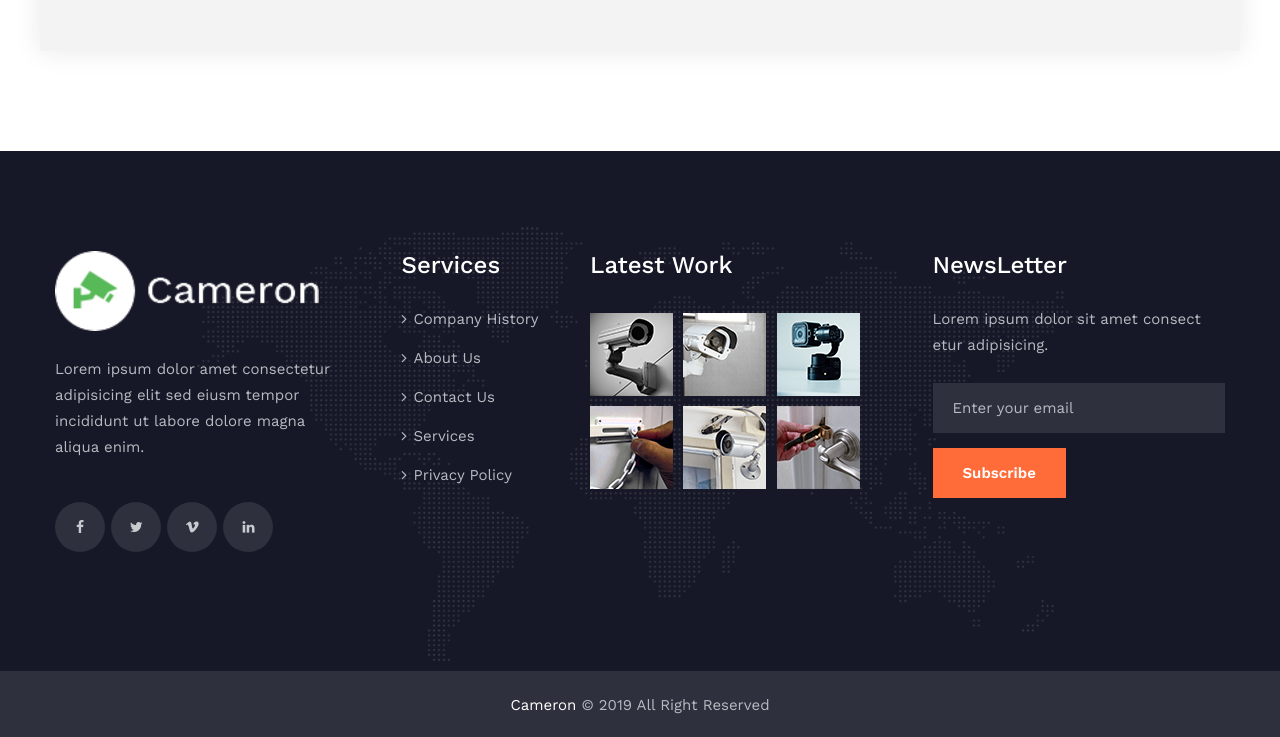
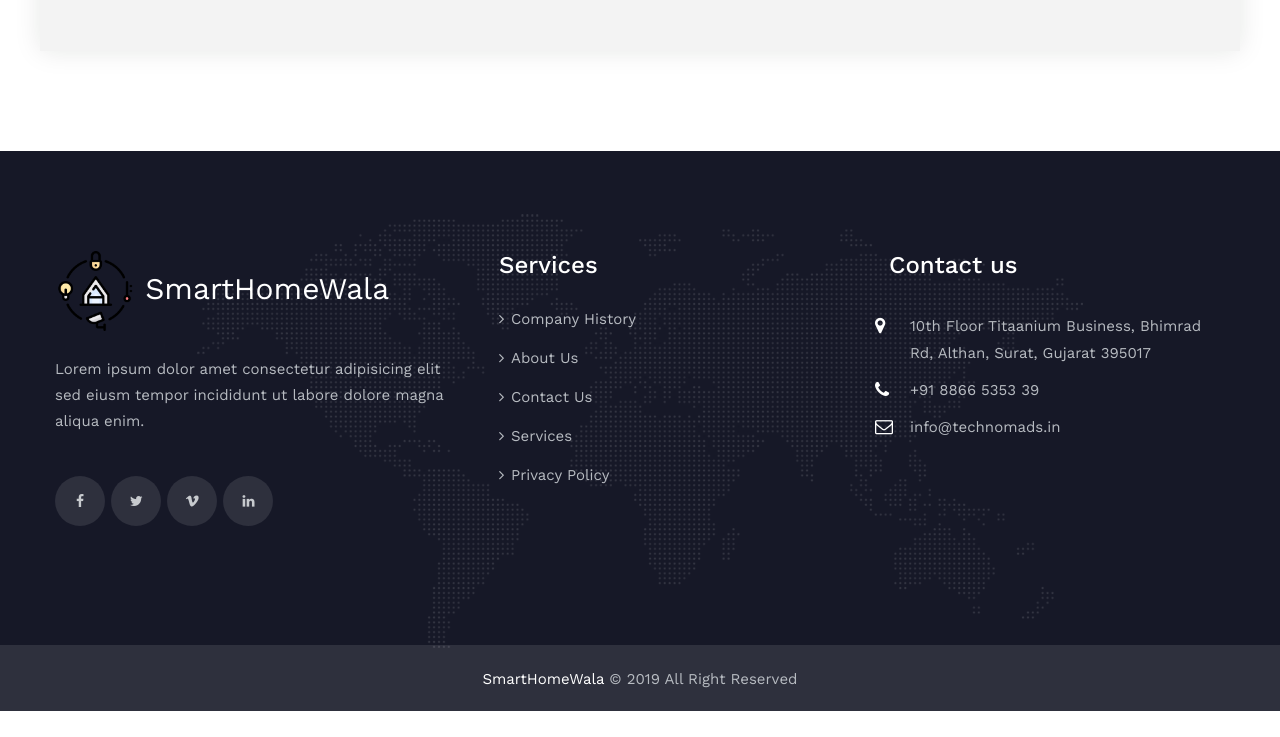
Before and after one commit to Jiyaranka/smarthomewala, a plain HTML site: page products.html in a window 1280 px wide. Shown: the part 2711-3448 px from the top of the page. After the commit the page ends 3422 px from the top, so only its background shows below. Drawn offline with nearby package versions, Linux system fonts and the light colour scheme; files whose address does not match are found by name.

Commit message:
Add files via upload

```diff
--- a/products.html
+++ b/products.html
@@ -710,21 +710,21 @@
 				</div>
 			</section>
 
-			<footer class="site-footer">
+			<footer class="site-footer" id="footer">
 					<div class="main-footer">
 						<div class="container">
 							<div class="row no-gutters">
-							<div class="col-lg-3 col-md-6">
+								<div class="col-lg-4 col-md-6">
 									<div class="footer-widget about-widget">
-									<a href="index-2.html" class="footer-logo">
+										<a href="index.html" class="footer-logo">
 											<img
-											src="images/resources/footer-logo-1-1.png"
-											alt="awesome image"
-										/>
+												src="images/smart-home-logo.png"
+												alt="smartHomewala logo"
+											/> SmartHomeWala
 										</a>
 										<p>
-										Lorem ipsum dolor amet consectetur adipisicing elit sed
-										eiusm tempor incididunt ut labore dolore magna aliqua enim.
+											Lorem ipsum dolor amet consectetur adipisicing elit sed eiusm tempor
+											incididunt ut labore dolore magna aliqua enim.
 										</p>
 										<div class="social-block">
 											<a href="#"><i class="fa fa-facebook-f"></i></a>
@@ -737,7 +737,7 @@
 									<!-- /.footer-widget -->
 								</div>
 								<!-- /.col-lg-3 -->
-							<div class="col-lg-3 col-md-6">
+								<div class="col-lg-4 col-md-6">
 									<div class="footer-widget links-widget">
 										<div class="footer-widget-title">
 											<h3>Services</h3>
@@ -754,87 +754,24 @@
 									</div>
 									<!-- /.footer-widget -->
 								</div>
-							<!-- /.col-lg-3 -->
-							<div class="col-lg-3 col-md-6">
-								<div class="footer-widget works-widget">
+
+								<!-- /.col-lg-4 -->
+								<div class="col-lg-4 col-md-6">
+										<div class="footer-widget links-widget">
 												<div class="footer-widget-title">
-										<h3>Latest Work</h3>
+														<h3>Contact us</h3>
 													</div>
-									<!-- /.footer-widget-title -->
-									<div class="gallery-wrapper clearfix">
-										<div class="single-gallery-item">
-											<a href="#"
-												><img
-													src="images/resources/footer-work-1-1.png"
-													alt="awesome image"
-											/></a>
-										</div>
-										<!-- /.single-gallery-item -->
-										<div class="single-gallery-item">
-											<a href="#"
-												><img
-													src="images/resources/footer-work-1-2.png"
-													alt="awesome image"
-											/></a>
-										</div>
-										<!-- /.single-gallery-item -->
-										<div class="single-gallery-item">
-											<a href="#"
-												><img
-													src="images/resources/footer-work-1-3.png"
-													alt="awesome image"
-											/></a>
-										</div>
-										<!-- /.single-gallery-item -->
-										<div class="single-gallery-item">
-											<a href="#"
-												><img
-													src="images/resources/footer-work-1-4.png"
-													alt="awesome image"
-											/></a>
-										</div>
-										<!-- /.single-gallery-item -->
-										<div class="single-gallery-item">
-											<a href="#"
-												><img
-													src="images/resources/footer-work-1-5.png"
-													alt="awesome image"
-											/></a>
-										</div>
-										<!-- /.single-gallery-item -->
-										<div class="single-gallery-item">
-											<a href="#"
-												><img
-													src="images/resources/footer-work-1-6.png"
-													alt="awesome image"
-											/></a>
-										</div>
-										<!-- /.single-gallery-item -->
-									</div>
-									<!-- /.gallery-wrapper -->
-								</div>
-								<!-- /.footer-widget -->
-							</div>
-							<!-- /.col-lg-3 -->
-							<div class="col-lg-3 col-md-6">
-								<div class="footer-widget newsletter-widget">
-									<div class="footer-widget-title">
-										<h3>NewsLetter</h3>
-									</div>
-									<!-- /.footer-widget-title -->
-									<form action="#" class="newsletter-form">
-										<p>
-											Lorem ipsum dolor sit amet consect <br />
-											etur adipisicing.
-										</p>
-										<input type="text" placeholder="Enter your email" />
-										<button type="submit">Subscribe</button>
-									</form>
-									<!-- /.newsletter-form -->
+											</div><!-- /.footer-widget-title -->
+										<div class="footer-contact">
+											<ul>
+											<li class="location"><a href="https://goo.gl/maps/nExkiWVrYxzR69466">10th Floor Titaanium Business, Bhimrad Rd, Althan, Surat, Gujarat 395017</a></li>
+											<li class="phone"><a href="tel:+91 8866 5353 39">+91 8866 5353 39</a> </li>
+												<li class="email"><a href=" mailto:info@technomads.in">info@technomads.in</a></li>
+											</ul>
 									</div>
 									<!-- /.footer-widget newsletter-widget -->
 								</div>
-							<!-- /.col-lg-3 -->
+								<!-- /.col-lg-4 -->
 							</div>
 							<!-- /.row -->
 						</div>
@@ -843,12 +780,14 @@
 					<!-- /.main-footer -->
 					<div class="bottom-footer text-center">
 						<div class="container">
-						<p><a href="#">Cameron</a> &copy; 2019 All Right Reserved</p>
+							<p><a href="#">SmartHomeWala</a> &copy; 2019 All Right Reserved</p>
 						</div>
 						<!-- /.container -->
 					</div>
 					<!-- /.bottom-footer -->
-			</footer>
+
+				</footer><!-- /.site-footer -->
+
 			<!-- /.site-footer -->
 		</div>
 		<!-- /.page-wrapper -->
```
Also changed, not shown: contact.html (+54 -57 lines). Lines whose indentation alone changed are shown as unchanged.
